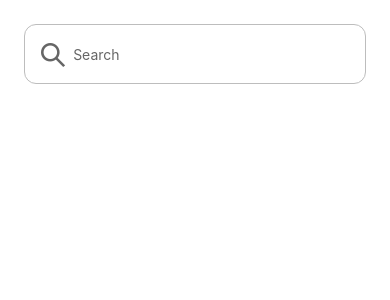
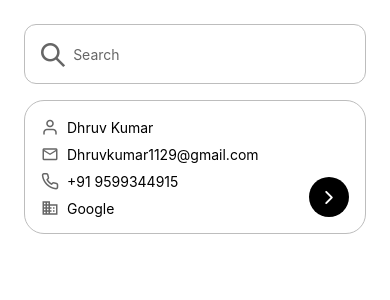
Before and after one commit to Dhruv-K12/Graphketing-Assignment, a React Native app: screen /Home in a window 390 px wide. Shown: the top 300 px of the page. Built offline with nearby package versions, Linux system fonts and the light colour scheme.

Commit message:
Added user card ui

```diff
--- /dev/null
+++ b/src/components/UserCard.tsx
@@ -0,0 +1,77 @@
+import { StyleSheet, Text, TouchableOpacity, View } from "react-native";
+import React from "react";
+import {
+  Feather,
+  Ionicons,
+  MaterialCommunityIcons,
+  MaterialIcons,
+} from "@expo/vector-icons";
+import { COLORS } from "../const/theme";
+
+const UserCard = () => {
+  return (
+    <TouchableOpacity style={styles.container}>
+      <View style={styles.section}>
+        <Feather name="user" size={18} color={COLORS.secondaryColor} />
+        <Text>Dhruv Kumar</Text>
+      </View>
+      <View style={styles.section}>
+        <MaterialCommunityIcons
+          name="email-outline"
+          size={18}
+          color={COLORS.secondaryColor}
+        />
+        <Text>Dhruvkumar1129@gmail.com</Text>
+      </View>
+      <View style={styles.section}>
+        <Feather name="phone" size={18} color={COLORS.secondaryColor} />
+        <Text>+91 9599344915</Text>
+      </View>
+      <View style={styles.section}>
+        <MaterialIcons
+          name="business"
+          size={18}
+          color={COLORS.secondaryColor}
+        />
+        <Text>Google</Text>
+      </View>
+      <View style={styles.navigateBtn}>
+        <Ionicons
+          name="chevron-forward-outline"
+          size={20}
+          color={COLORS.backgroundColor}
+        />
+      </View>
+    </TouchableOpacity>
+  );
+};
+
+export default UserCard;
+
+const styles = StyleSheet.create({
+  container: {
+    padding: 16,
+    borderColor: COLORS.borderColor,
+    borderRadius: 20,
+    gap: 8,
+    borderWidth: 0.4,
+    elevation: 3,
+    backgroundColor: COLORS.backgroundColor,
+  },
+  section: {
+    flexDirection: "row",
+    alignItems: "center",
+    gap: 8,
+  },
+  navigateBtn: {
+    backgroundColor: COLORS.color,
+    position: "absolute",
+    right: 16,
+    bottom: 16,
+    width: 40,
+    height: 40,
+    borderRadius: 20,
+    alignItems: "center",
+    justifyContent: "center",
+  },
+});
--- a/src/screens/Home.tsx
+++ b/src/screens/Home.tsx
@@ -2,11 +2,13 @@ import { StyleSheet, Text, View } from "react-native";
 import React from "react";
 import { SafeAreaView } from "react-native-safe-area-context";
 import SearchInput from "../components/SearchInput";
+import UserCard from "../components/UserCard";
 
 const Home = () => {
   return (
     <SafeAreaView style={styles.container}>
       <SearchInput />
+      <UserCard />
     </SafeAreaView>
   );
 };
@@ -18,5 +20,6 @@ const styles = StyleSheet.create({
     padding: 24,
     flex: 1,
     backgroundColor: "white",
+    gap: 16,
   },
 });
```
